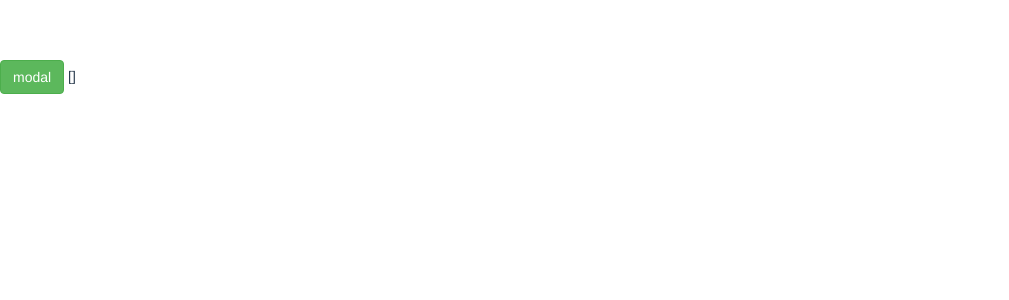
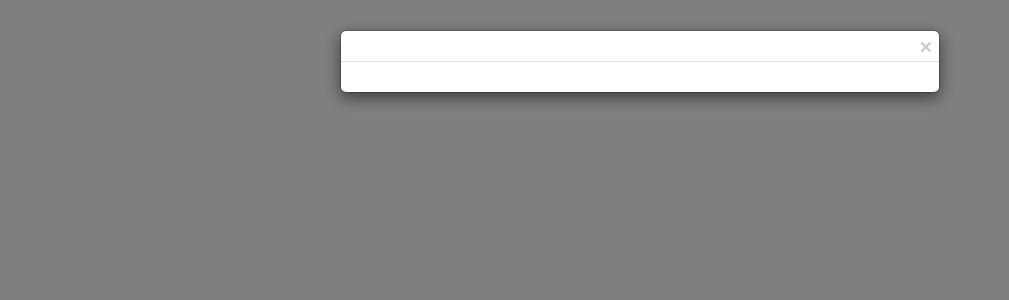
Before and after one commit to Zhiketong/zkt-modal, a Vue app: page / in a window 1280 px wide. Shown: the top 300 px of the page, without its empty margins (0-1009 px from the left). Built offline with nearby package versions, Linux system fonts and the light colour scheme.

Commit message:
clean code

```diff
--- a/src/App.vue
+++ b/src/App.vue
@@ -1,41 +1,19 @@
 <template>
   <div id="app">
-    <button class="btn btn-success" @click="modal">modal</button>
-    {{modals}}
-    <modal v-for="(modal, key) in modals" v-bind="modal" @close="close(modal)" :key="key"></modal>
   </div>
 </template>
 
 <script>
-import Modal from './Modal.vue'
 
 export default {
   name: 'app',
-  components: {
-    Modal
-  },
   data () {
     return {
       modals: []
     }
   },
-  methods: {
-    modal () {
-      this.modals.push({
-        title: 'title',
-        message: 'message',
-        prompt: true,
-        onClose (data) {
-          console.log(data)
-        }
-      })
-    },
-    close (modal) {
-      this.modals.splice(this.modals.indexOf(modal), 1)
-    }
-  },
   mounted () {
-    this.$root.$el.appendChild(document.createElement('modal'))
+    this.$modal()
   }
 }
 </script>
--- a/src/Modal.vue
+++ b/src/Modal.vue
@@ -1,6 +1,6 @@
 <template>
 <div class="component-modal modal fade in">
-  <div class="modal-backdrop fade in" v-if="backdrop" @click.self="close"></div>
+  <div class="modal-backdrop fade in" @click.self="close"></div>
   <div class="modal-dialog" :class="'modal-'+size">
     <button class="close" @click="close">
       <span aria-hidden="true">×</span>
@@ -8,13 +8,9 @@
     <div class="modal-content">
       <header class="modal-header" v-if="title">{{title}}</header>
       <content class="modal-body">
-        <p v-if="message">{{message}}</p>
-        <input type="text" class="form-control" v-model="input" v-if="prompt">
-        <component :is="name" v-if="name" v-bind="props"></component>
-        <slot></slot>
+        <modal-body v-bind="props"></modal-body>
       </content>
-      <footer class="modal-footer" v-if="actions&&actions.length">
-        <button class="btn" v-for="action in actions" :class="['btn-'+action.type]" @click="onAction(action)">{{action.text}}</button>
+      <footer class="modal-footer">
       </footer>
     </div>
   </div>
@@ -23,26 +19,11 @@
 
 <script>
 export default {
-  name: 'modal',
+  name: 'Modal',
+  components: {
+    ModalBody: {render: () => ''}
+  },
   props: {
-    name: {
-      type: String,
-      default: ''
-    },
-    component: {
-      type: Object,
-      default () {
-        return {}
-      }
-    },
-    message: {
-      type: String,
-      default: ''
-    },
-    prompt: {
-      type: Boolean,
-      default: false
-    },
     props: {
       type: Object,
       default () {
@@ -51,60 +32,16 @@ export default {
     },
     size: {
       type: String,
-      default () {
-        return this.message ? 'sm' : 'md'
-      }
+      default: 'md'
     },
     title: {
       type: String,
       default: ''
-    },
-    backdrop: {
-      type: Boolean,
-      default: true
-    },
-    actions: {
-      type: Array,
-      default () {
-        var vm = this
-        if (!this.message) return []
-        return [{
-          text: 'OK',
-          type: 'success',
-          callback () {
-            vm.close(true)
-          }
-        }, {
-          text: 'Cancel',
-          type: 'default',
-          callback () {
-            vm.close(false)
-          }
-        }]
-      }
-    },
-    onClose: {
-      type: Function,
-      default () {
-        return () => {}
-      }
-    }
-  },
-  data () {
-    return {
-      input: ''
     }
   },
   methods: {
     close (data) {
-      this.onClose(this.prompt ? this.input : data)
-      this.$emit('close')
       this.$destroy()
-    },
-    onAction (action) {
-      if (action.callback) {
-        action.callback()
-      }
     }
   },
   mounted () {
--- a/src/modal.js
+++ b/src/modal.js
@@ -4,12 +4,7 @@ import Modal from './Modal.vue'
 const ModalConstructor = Vue.extend(Modal)
 
 function modal (opts) {
-  var instance = new ModalConstructor({
-    propsData: opts
-  })
-  if (opts.component) {
-    instance.$options.components[opts.name] = opts.component
-  }
+  var instance = new ModalConstructor(opts)
   instance.$mount()
   document.body.appendChild(instance.$el)
   return instance
```
